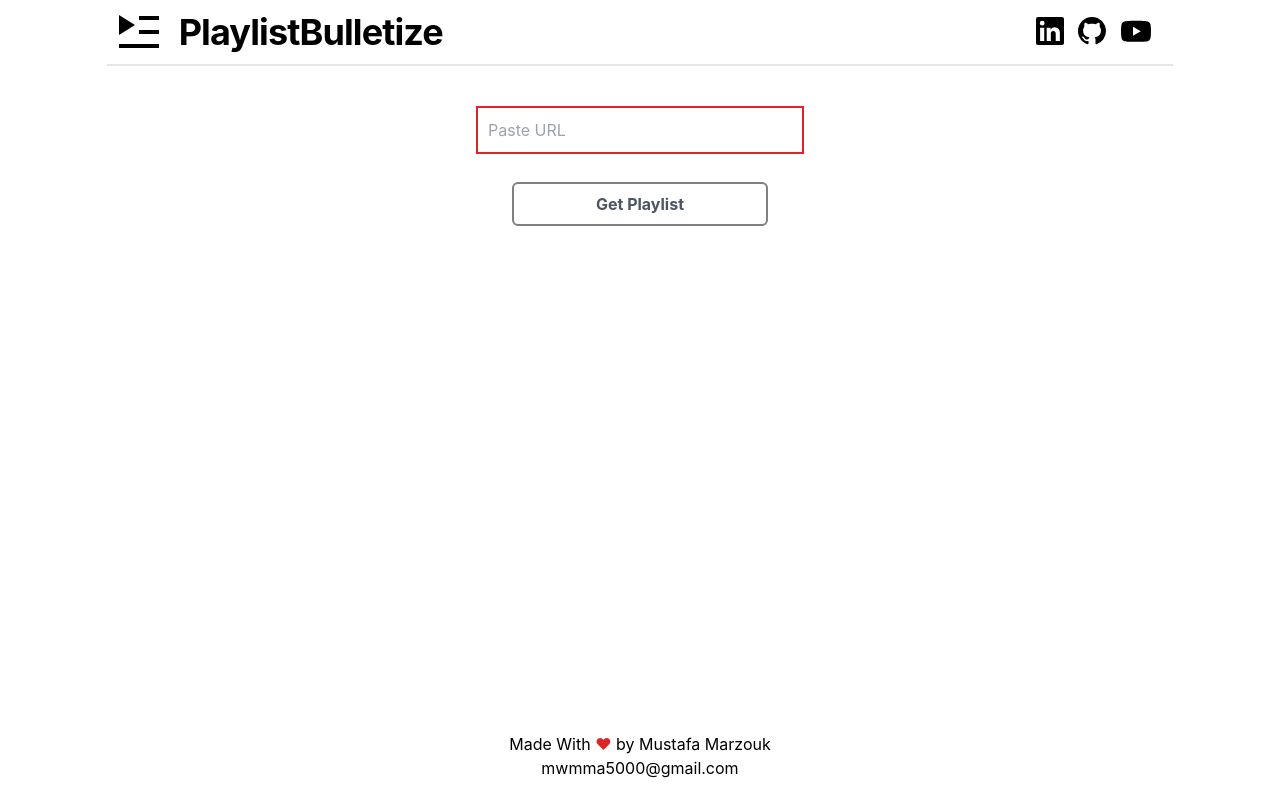
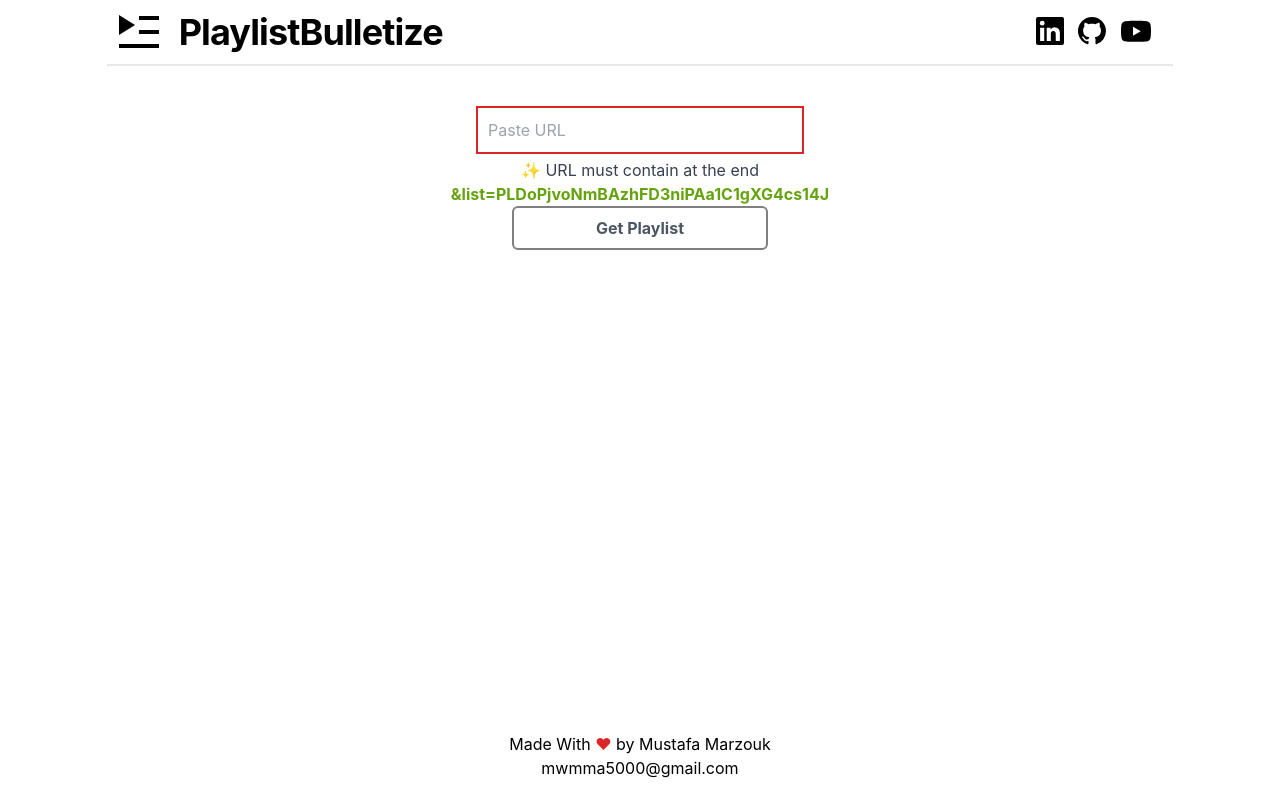
Before and after one commit to TopVirusMinus/PlaylistBulletize, a React (Vite) app: page / in a window 1280 px wide. Built offline with nearby package versions, Linux system fonts and the light colour scheme.

Commit message:
/feature-it can now fetch playlist from videos

```diff
--- a/src/components/Input.jsx
+++ b/src/components/Input.jsx
@@ -7,8 +7,33 @@ const Input = ({ handleUrlChange, handlePlaylistInfo, playListInfo }) => {
   const [isLoading, setIsLoading] = useState(false);
   const [error, setError] = useState(false);
 
-  let playlistRegex = /https:\/\/www\.youtube\.com\/playlist\?list=[\S]+/;
-  let playlistRegex2 = /https:\/\/\youtube\.com\/playlist\?list=[\S]+/;
+  let playlistRegex =
+    /^(?:https?:\/\/)?(?:www\.)?(?:m\.)?youtube\.com\/(?:playlist\?list=|watch\?v=\w+&list=)([a-zA-Z0-9_-]+)/;
+  const isValidYouTubePlaylistUrl = (url) => {
+    var result = playlistRegex.exec(url);
+    if (result) {
+      return {
+        valid: true,
+        playlistId: result[1],
+      };
+    }
+    return {
+      valid: false,
+      playlistId: "",
+    };
+  };
+
+  useEffect(() => {
+    if (isValidYouTubePlaylistUrl(text).valid) {
+      let id = playlistRegex.exec(text)[1];
+
+      setText(
+        (prev) =>
+          playlistRegex.test(text) &&
+          `https://www.youtube.com/playlist?list=${id}`
+      );
+    }
+  }, [text]);
 
   const handleChange = (e) => {
     setText((prev) => e.target.value);
@@ -47,29 +72,35 @@ const Input = ({ handleUrlChange, handlePlaylistInfo, playListInfo }) => {
         placeholder="Paste URL"
         onChange={(e) => handleChange(e)}
         className={`bg-transparent outline-none p-2 w-96 max-w-xs ${
-          !playlistRegex.test(text) && !playlistRegex2.test(text)
-            ? "outline-red-600"
-            : "outline-lime-400"
+          !playlistRegex.test(text) ? "outline-red-600" : "outline-lime-400"
         } `}
       />
       <p
         className={` ${
-          error ? "opacity-100" : "opacity-0"
+          !playListInfo[0] ? "opacity-100" : "opacity-0"
         }  sm:text-center mt-2 text-gray-700`}
       >
-        {!playlistRegex.test(text) && !playlistRegex2.test(text)
-          ? "URL Format: https://www.youtube.com/playlist?list="
-          : isLoading
-          ? "Fetching Playlist..."
-          : error
-          ? "Playlist Not Found"
-          : playListInfo[0]
-          ? toast.success("Playlist Found!")
-          : ""}
+        {!playlistRegex.test(text) ? (
+          <>
+            {"✨ URL must contain at the end "}
+            <br />
+            <strong className="text-lime-600">
+              &list=PLDoPjvoNmBAzhFD3niPAa1C1gXG4cs14J
+            </strong>
+          </>
+        ) : isLoading ? (
+          "Fetching Playlist..."
+        ) : error ? (
+          "💔 Playlist Not Found"
+        ) : playListInfo[0] ? (
+          toast.success("Playlist Found!")
+        ) : (
+          ""
+        )}
       </p>
       <button
         onClick={() => getPlaylistData()}
-        disabled={!playlistRegex.test(text) && !playlistRegex2.test(text)}
+        disabled={!playlistRegex.test(text)}
         className="border-2 enabled:border-black p-2 w-64 font-bold rounded-md enabled:hover:bg-black enabled:hover:text-gray-50 disabled:border-[gray] disabled:text-gray-600"
       >
         Get Playlist
```
